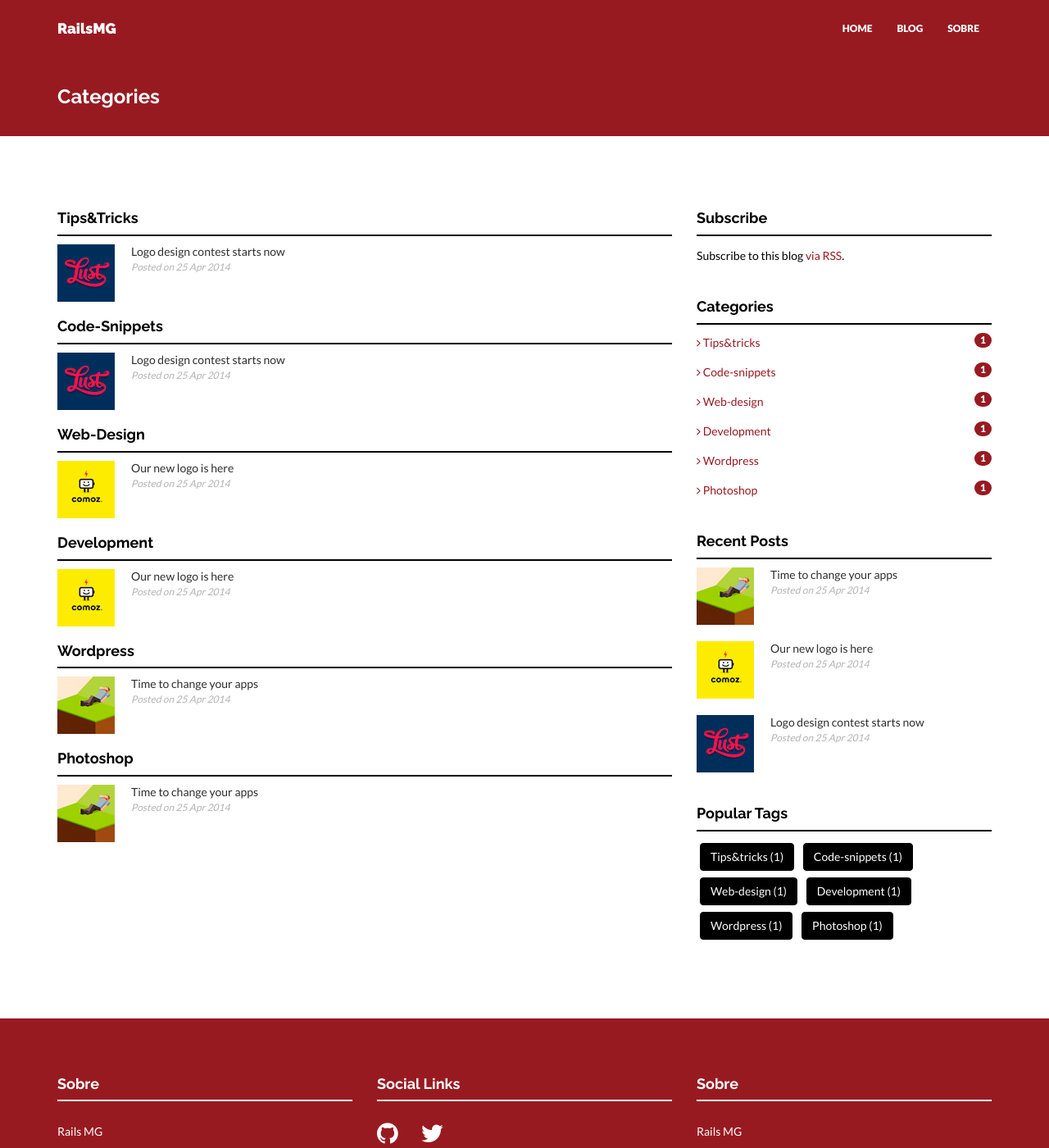
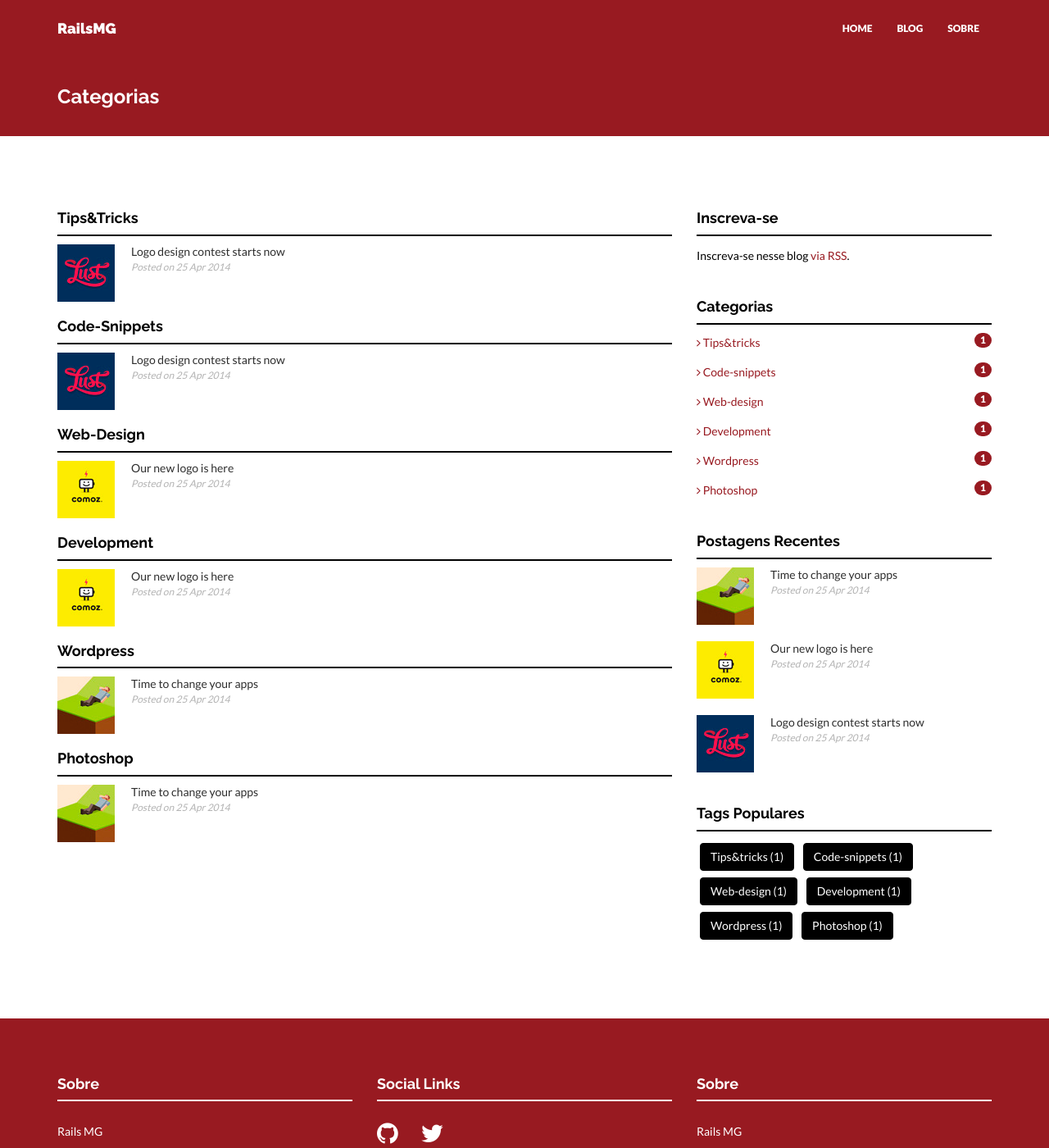
Before and after one commit to TremOnRails/railsmg.github.io, a Jekyll site: the page built from category.html, in a window 1280 px wide and 1400 px high. Shown: the whole window at 82% size. Built offline with Jekyll 4.4.1, drawn with Linux system fonts in a browser that asks for light colours; nearby versions of some CDN libraries.

Commit message:
Translate categories page

```diff
--- a/_config.yml
+++ b/_config.yml
@@ -2,7 +2,7 @@
 
 # Site settings
 title: RailsMG
-description: "Website do grupo de usuários Rails de Minas Gerais"
+description: "Website do grupo de usuários Ruby de Minas Gerais"
 analytics: #Google analytics code in the format XX-nnnnnnnn-n
 baseurl: "" #important: start with /
 url: ""
--- a/_includes/sidebar.html
+++ b/_includes/sidebar.html
@@ -6,13 +6,13 @@
             <input type="text" class="form-control" placeholder="Search something">
         </p>
     <div class="spacing"></div> -->
-    <h4>Subscribe</h4>
+    <h4>Inscreva-se</h4>
     <div class="hline"></div>
         <p>
-            <p class="rss-subscribe">Subscribe to this blog <a href="{{ "/feed.xml" | prepend: site.baseurl }}">via RSS</a>.</p>
+            <p class="rss-subscribe">Inscreva-se nesse blog <a href="{{ "/feed.xml" | prepend: site.baseurl }}">via RSS</a>.</p>
         </p>
     <div class="spacing"></div>
-    <h4>Categories</h4>
+    <h4>Categorias</h4>
     <div class="hline"></div>
     {% for category in site.categories %}{% unless category.first == "blog" or category.first == "project" or category.first == "question" %}
         <p>
@@ -23,7 +23,7 @@
 
     <div class="spacing"></div>
 
-    <h4>Recent Posts</h4>
+    <h4>Postagens Recentes</h4>
     <div class="hline"></div>
         <ul class="popular-posts">
             {% for post in site.categories['blog'] limit:4 %}
@@ -37,7 +37,7 @@
 
     <div class="spacing"></div>
 
-    <h4>Popular Tags</h4>
+    <h4>Tags Populares</h4>
     <div class="hline"></div>
     <p>
     {% for category in site.categories %}{% unless category.first == "blog" or category.first == "project" or category.first == "question" %}
--- a/category.html
+++ b/category.html
@@ -1,6 +1,6 @@
 ---
 layout: blog
-title: Categories
+title: Categorias
 permalink: /category/
 ---
 
```
